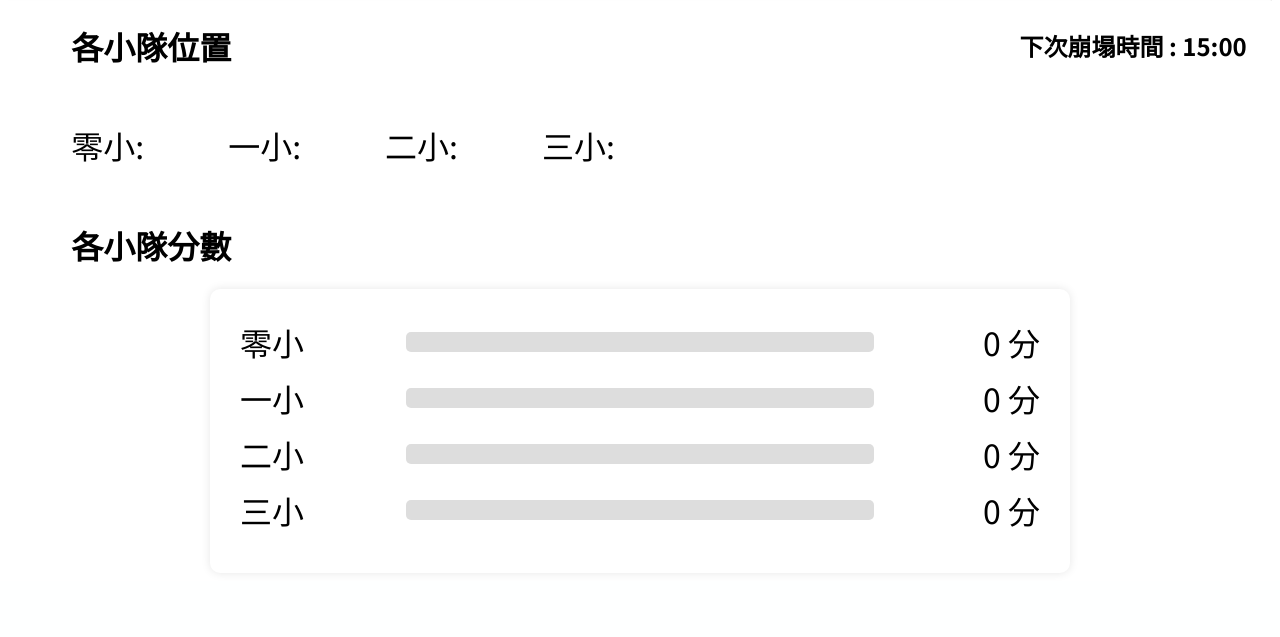
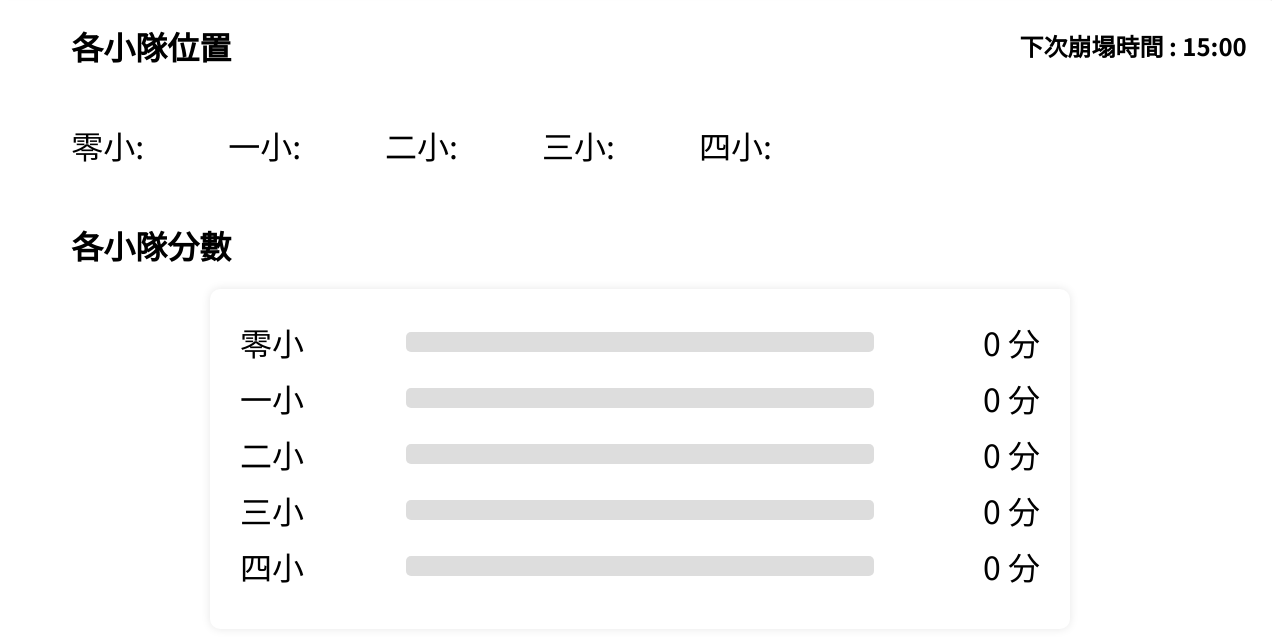
Before and after one commit to lucasw0908/izcc2024MRT, a Flask app: template flask/app/templates/index.html in a window 1280 px wide. Shown: the part 1878-2515 px from the top of the page. Before the commit the page ends 2405 px from the top, so only its background shows below. Run offline with Flask 3, Linux system fonts and the light colour scheme; the template is opened without the code that fills it, so the values that code supplies are empty; some libraries are stand-ins or nearby versions.

Commit message:
新增四小

```diff
--- a/flask/app/templates/index.html
+++ b/flask/app/templates/index.html
@@ -172,6 +172,7 @@
             <p>一小:</p><p id="team1_location"></p>
             <p>二小:</p><p id="team2_location"></p>
             <p>三小:</p><p id="team3_location"></p>
+            <p>四小:</p><p id="team3_location"></p>
         </div>
 
         <div class="loacate_collapseTime_container">
@@ -203,6 +204,13 @@
                 </div>
                 <div class="team" id="team3" data-score="0">
                     <span class="team-name">三小</span>
+                    <div class="progress-bar">
+                        <div class="progress" id="teamD-progress"></div>
+                    </div>
+                    <span class="score">0 分</span>
+                </div>
+                <div class="team" id="team3" data-score="0">
+                    <span class="team-name">四小</span>
                     <div class="progress-bar">
                         <div class="progress" id="teamD-progress"></div>
                     </div>
```
